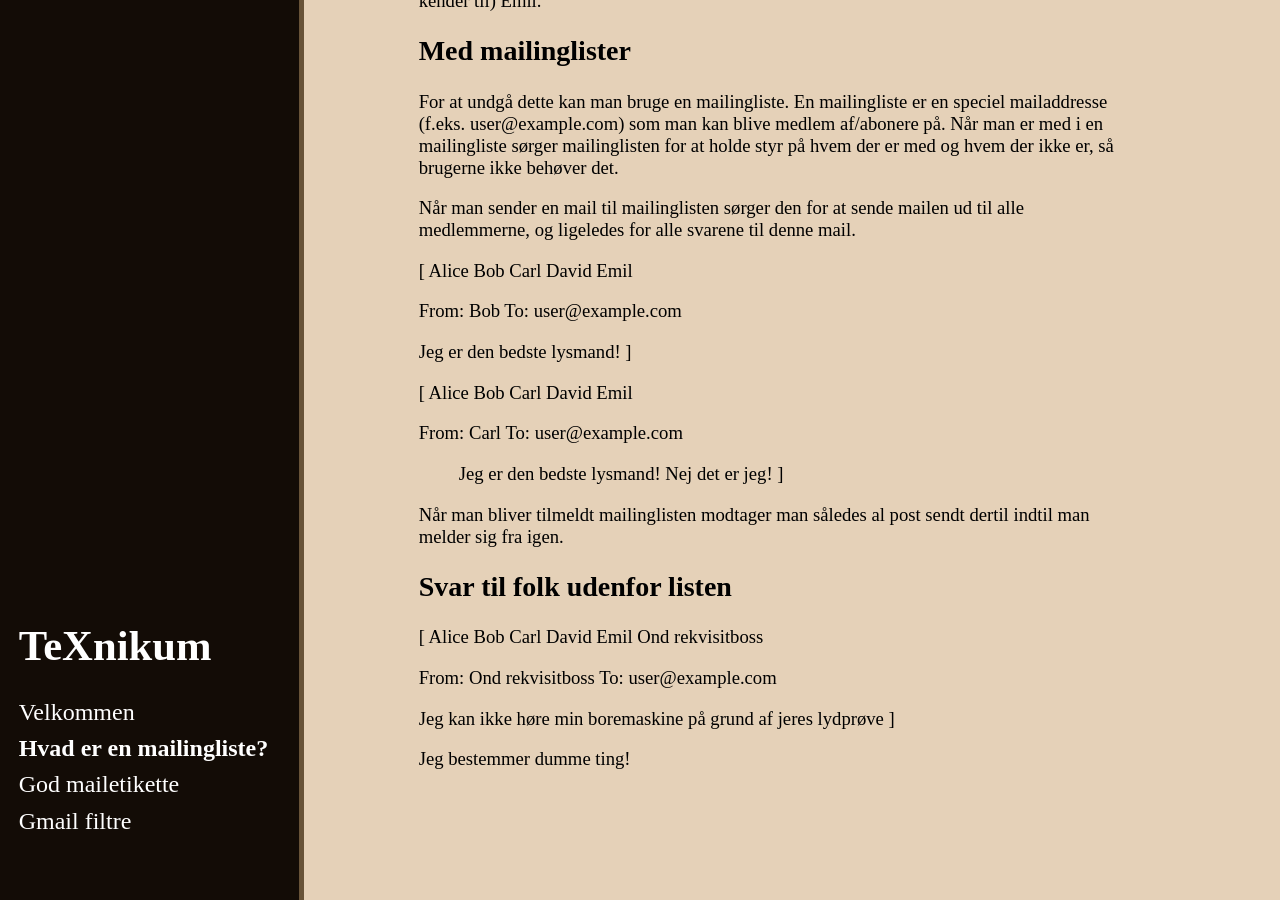
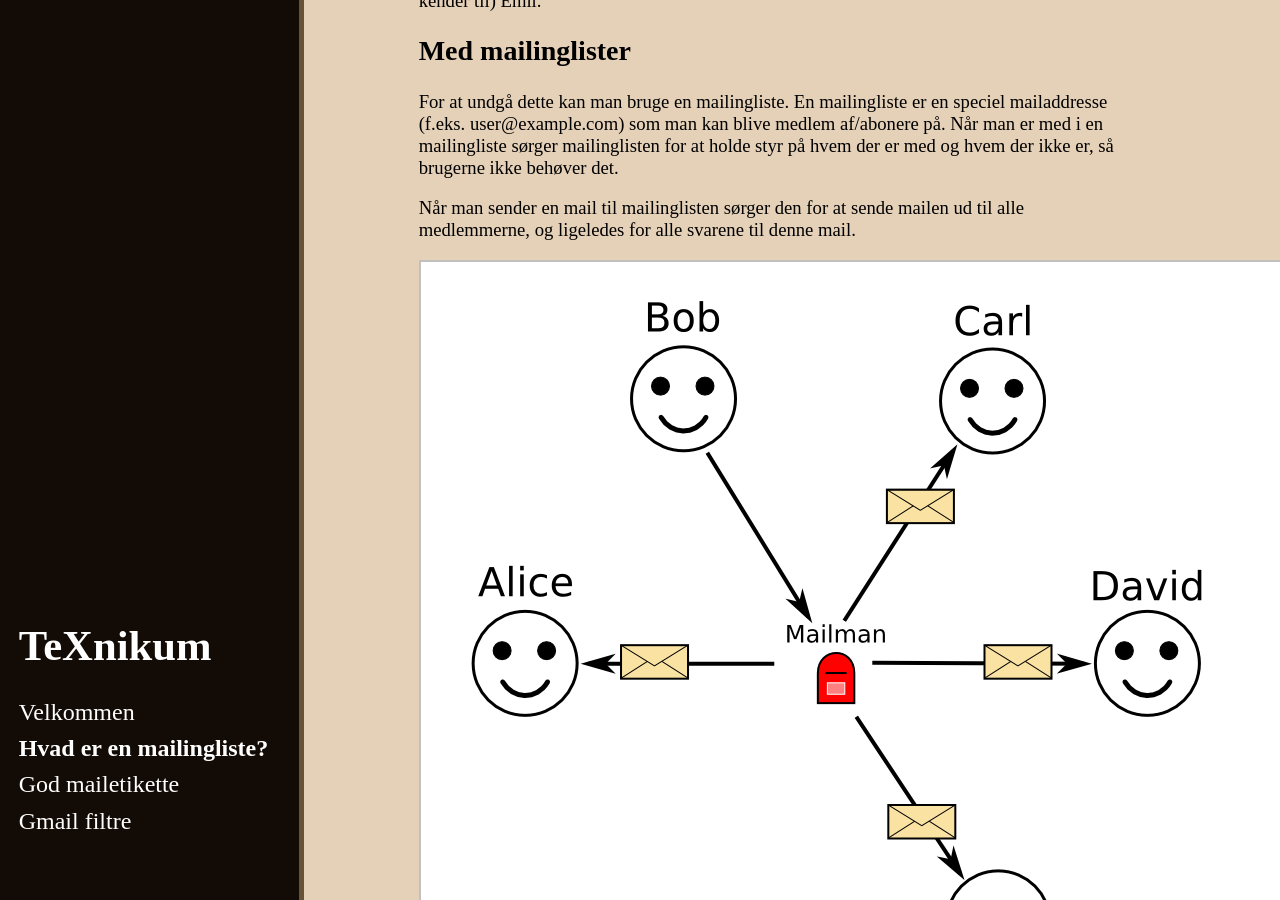
Before and after one commit to TeXnikum/TeXnikum.github.io, a Jekyll site: the page built from mailinglister.md, in a window 1280 px wide and 900 px high, scrolled down 2372 px. Built offline with Jekyll 4.4.1, drawn with Linux system fonts in a browser that asks for light colours.

Commit message:
added images

```diff
--- a/mailinglister.md
+++ b/mailinglister.md
@@ -49,7 +49,7 @@ For at undgå dette kan man bruge en mailingliste. En mailingliste er en speciel
 
 Når man sender en mail til mailinglisten sørger den for at sende mailen ud til alle medlemmerne, og ligeledes for alle svarene til denne mail.
 
-
+<img src="/images/illustration-3.png">
 [
   Alice
   Bob
@@ -63,6 +63,7 @@ Når man sender en mail til mailinglisten sørger den for at sende mailen ud til
   Jeg er den bedste lysmand!
 ]
 
+<img src="/images/illustration-4.png">
 [
   Alice
   Bob
```
Also changed, not shown: images/illustration-3.png (added), images/illustration-4.png (added).
